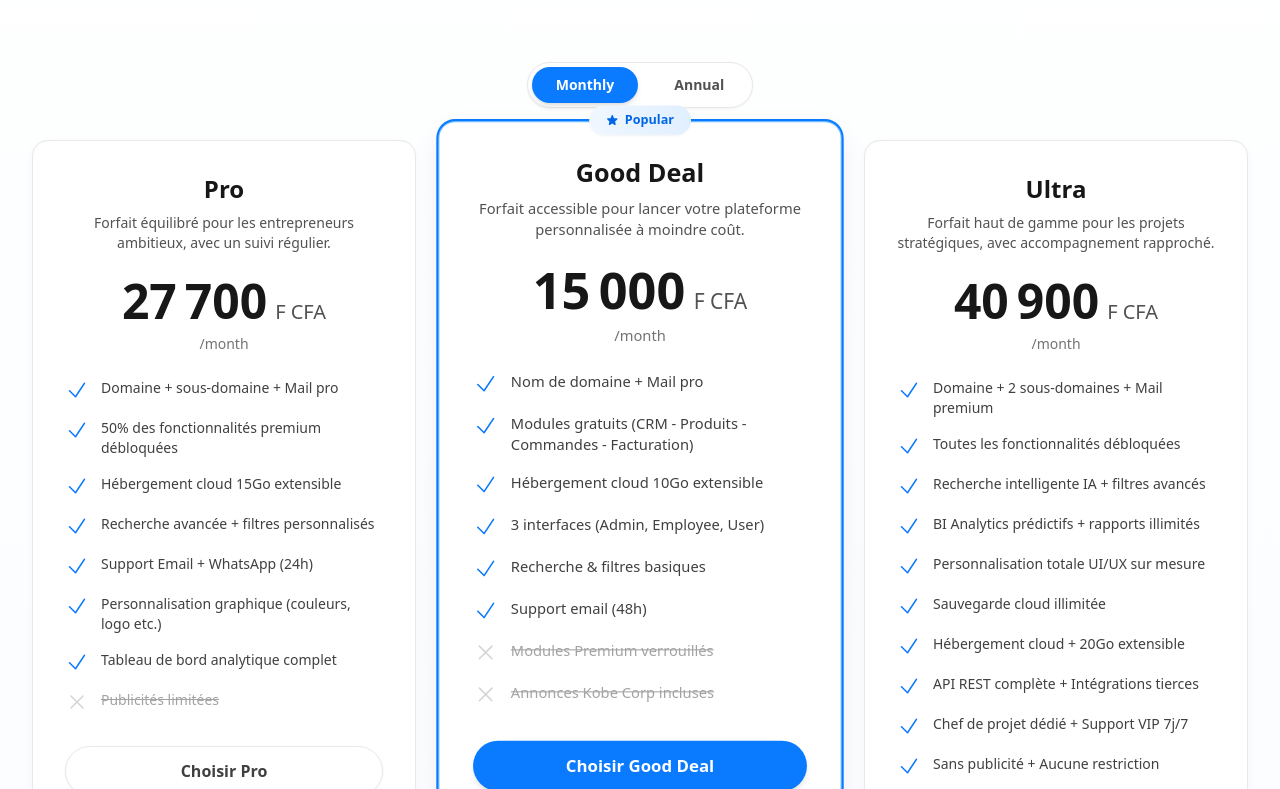
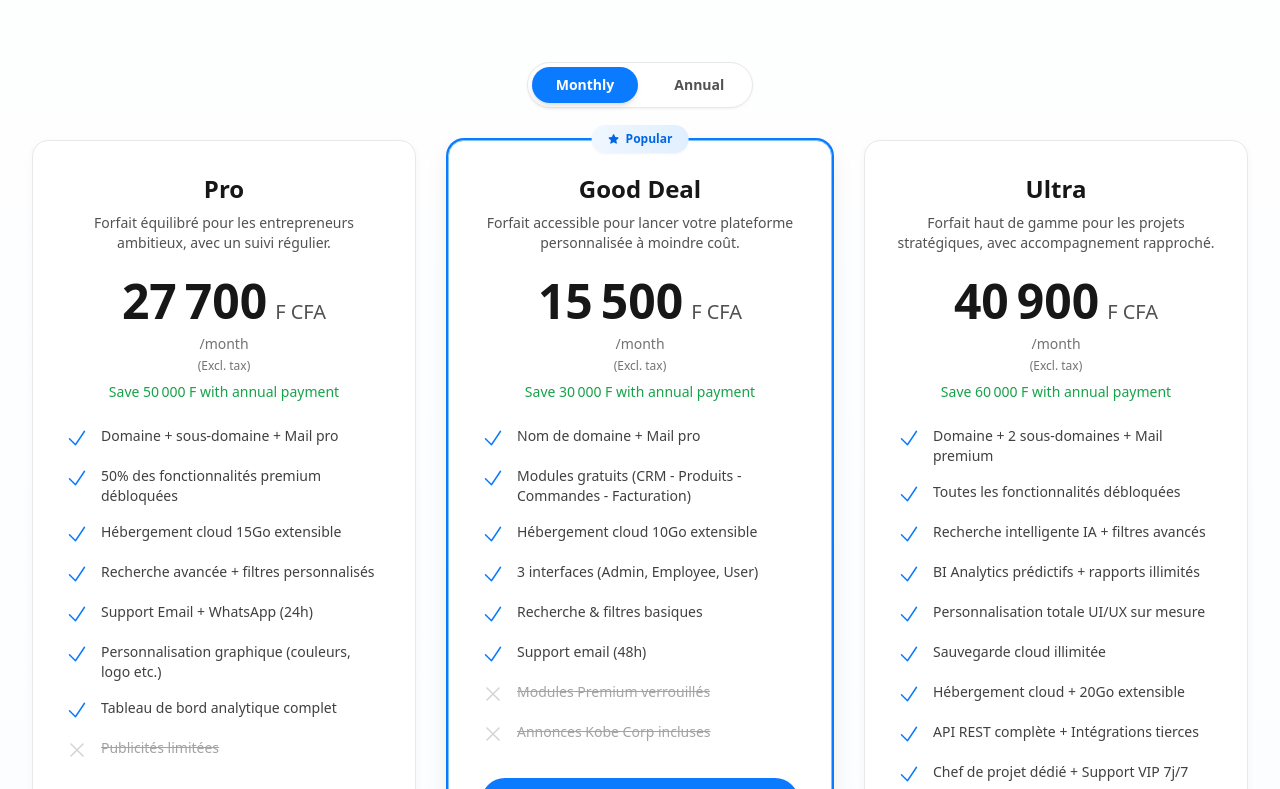
Before and after one commit to KOBE-Corporation/pricing-kobecorp, a React (Vite) app: page / in a window 1280 px wide. Shown: the part 1611-2400 px from the top of the page. Built offline with nearby package versions, Linux system fonts and the light colour scheme.

Commit message:
Enhance PricingCard component to support annual savings and billing period display. Update LanguageContext with new translation keys for pricing labels. Modify SaaS page to pass dynamic pricing data and improve layout consistency in pricing display.

```diff
--- a/src/components/PricingCard.tsx
+++ b/src/components/PricingCard.tsx
@@ -7,15 +7,28 @@ interface ExtendedPricingPlan extends PricingPlan {
   originalPrice?: number;
 }
 
+interface PricingCardProps {
+  plan: ExtendedPricingPlan;
+  /** Économie en F avec le paiement annuel (ex. 30 000) */
+  annualSavings?: number;
+  /** Période affichée : mensuel ou annuel */
+  billingPeriod?: 'monthly' | 'annual';
+  /** Prix mensuel de base (pour afficher "Soit X F/mois" en mode annuel) */
+  monthlyPrice?: number;
+}
+
 const formatXAF = (n: number) => n.toLocaleString('fr-FR', { maximumFractionDigits: 0 });
 
-const PricingCard = ({ plan }: { plan: ExtendedPricingPlan }) => {
+const PricingCard = ({ plan, annualSavings, billingPeriod = 'monthly', monthlyPrice }: PricingCardProps) => {
   const { t, language } = useLanguage();
+  const formatAmount = (n: number) => n.toLocaleString('fr-FR', { maximumFractionDigits: 0 });
+  const saveLabel = t('saas.pricing.saveAnnualLabel').replace('{amount}', formatAmount(annualSavings ?? 0));
+  const equivLabel = t('saas.pricing.equivalentPerMonth').replace('{amount}', formatAmount(monthlyPrice ?? 0));
   return (
     <div
       className={`relative rounded-2xl border bg-white p-8 transition-all duration-300 hover:-translate-y-1 ${
         plan.popular
-          ? 'ring-2 ring-brand-500 border-brand-300 shadow-card-hover transform scale-105'
+          ? 'ring-2 ring-brand-500 border-brand-300 shadow-card-hover'
           : 'border-neutral-200 shadow-card hover:border-brand-300 hover:shadow-card-hover'
       }`}
     >
@@ -88,7 +101,14 @@ const PricingCard = ({ plan }: { plan: ExtendedPricingPlan }) => {
               </span>
             </div>
             <p className="font-sans text-sm text-neutral-500 mt-2">/{plan.period}</p>
-            {plan.originalPrice && (
+            <p className="font-sans text-xs text-neutral-500 mt-1">({t('saas.pricing.exclTax')})</p>
+            {billingPeriod === 'annual' && monthlyPrice != null && (
+              <p className="font-sans text-sm text-brand-600 font-medium mt-2">{equivLabel}</p>
+            )}
+            {billingPeriod === 'monthly' && annualSavings != null && annualSavings > 0 && (
+              <p className="font-sans text-sm text-green-600 font-medium mt-2">{saveLabel}</p>
+            )}
+            {plan.originalPrice && !(billingPeriod === 'annual' && monthlyPrice != null) && (
               <p className="font-sans text-xs text-neutral-400 mt-1 line-through">
                 {plan.originalPrice.toLocaleString('fr-FR')} {plan.currency} / {language === 'fr' ? 'mois' : 'month'}
               </p>
--- a/src/contexts/LanguageContext.tsx
+++ b/src/contexts/LanguageContext.tsx
@@ -122,6 +122,9 @@ export const LanguageProvider = ({ children }: LanguageProviderProps) => {
           savingsNote: "Économisez 30 000 F à 60 000 F selon le forfait (jusqu'à 60 000 F sur Ultra)",
           pricesHT: 'Tous les prix sont hors taxes (HT)',
           economyNote: "💰 Économisez 16% avec le paiement annuel (30 000 F à 60 000 F d'économies selon le forfait)",
+          exclTax: 'Hors taxes',
+          saveAnnualLabel: 'Économisez {amount} F avec le paiement annuel',
+          equivalentPerMonth: 'Soit {amount} F/mois',
         },
         included: {
           title: 'Inclus dans tous les forfaits',
@@ -319,6 +322,9 @@ export const LanguageProvider = ({ children }: LanguageProviderProps) => {
           savingsNote: 'Save 30,000 to 60,000 FCFA depending on plan (up to 60,000 F on Ultra)',
           pricesHT: 'All prices are excluding taxes (HT)',
           economyNote: '💰 Save 16% with annual payment (30,000 to 60,000 FCFA savings depending on plan)',
+          exclTax: 'Excl. tax',
+          saveAnnualLabel: 'Save {amount} F with annual payment',
+          equivalentPerMonth: 'i.e. {amount} F/month',
         },
         included: {
           title: 'Included in all plans',
--- a/src/data/saasPlans.ts
+++ b/src/data/saasPlans.ts
@@ -26,7 +26,7 @@ export const saasPlans: PricingPlan[] = [
     id: 'good-deal',
     name: 'Good Deal',
     description: 'Forfait accessible pour lancer votre plateforme personnalisée à moindre coût.',
-    price: 15000,
+    price: 15500,
     currency: 'F CFA',
     period: 'mois',
     popular: true,
--- a/src/pages/SaaS.tsx
+++ b/src/pages/SaaS.tsx
@@ -27,9 +27,15 @@ const SaaS = () => {
 
   // Prix annuels (économies : Good Deal -30 000 F, Pro -50 000 F, Ultra -60 000 F)
   const annualPrices = {
-    'good-deal': 150000,
+    'good-deal': 156000,
     'pro': 282400,
     'ultra': 430800,
+  };
+
+  const annualSavingsByPlan = {
+    'good-deal': 30000,
+    'pro': 50000,
+    'ultra': 60000,
   };
 
   // Créer les plans avec prix dynamiques
@@ -159,14 +165,20 @@ const SaaS = () => {
             </div>
           </div>
           {billingPeriod === 'annual' && (
-            <p className="text-center text-sm font-semibold text-green-700 mb-6">
+            <p className="text-center text-sm font-semibold text-green-700 mb-10">
               {t('saas.pricing.savingsNote')}
             </p>
           )}
 
-          <div className="grid grid-cols-1 md:grid-cols-3 gap-8">
+          <div className="grid grid-cols-1 md:grid-cols-3 gap-8 items-start">
             {plansWithDynamicPricing.map((plan) => (
-              <PricingCard key={plan.id} plan={plan} />
+              <PricingCard
+                key={plan.id}
+                plan={plan}
+                billingPeriod={billingPeriod}
+                annualSavings={annualSavingsByPlan[plan.id as keyof typeof annualSavingsByPlan]}
+                monthlyPrice={saasPlans.find((p) => p.id === plan.id)?.price}
+              />
             ))}
           </div>
 
```
